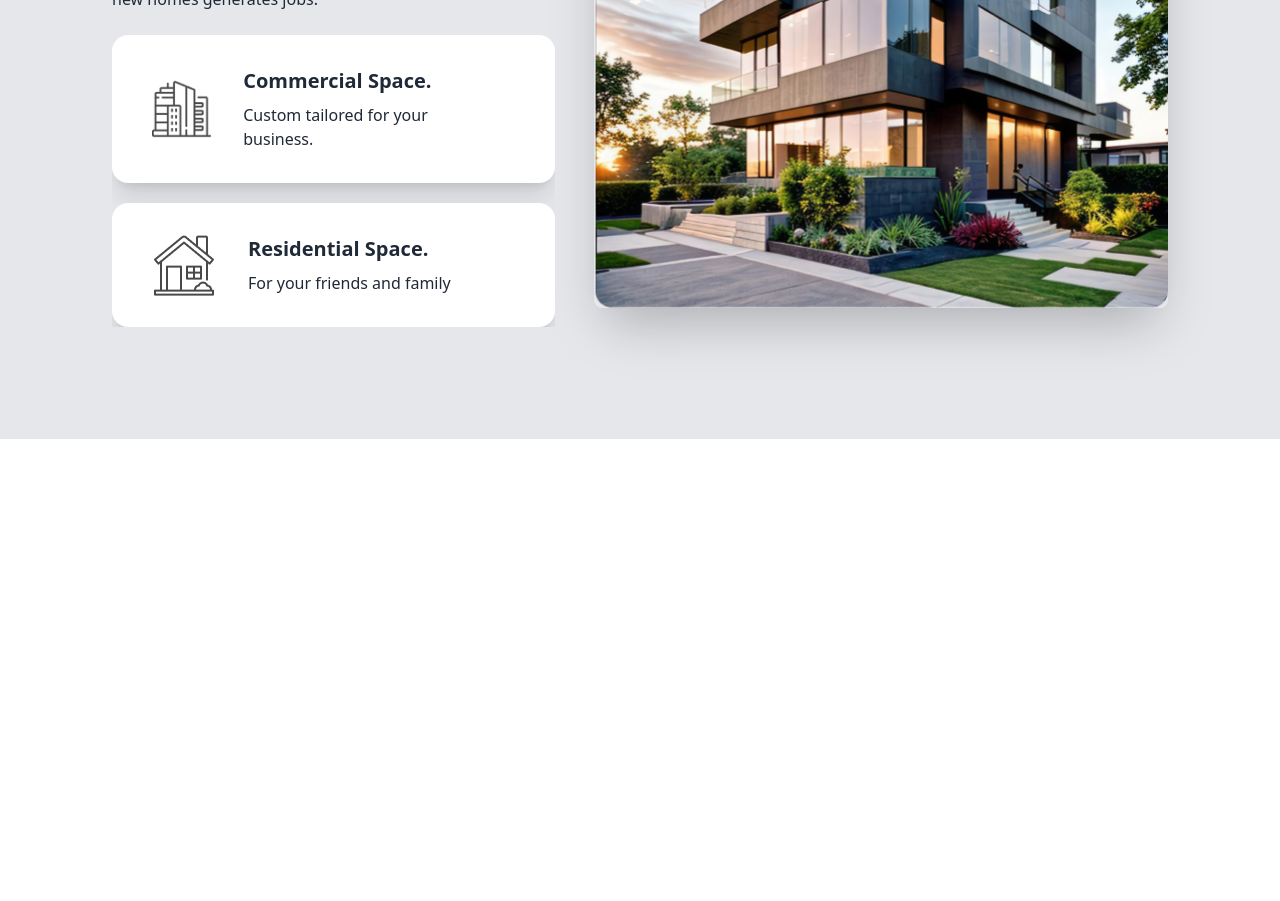
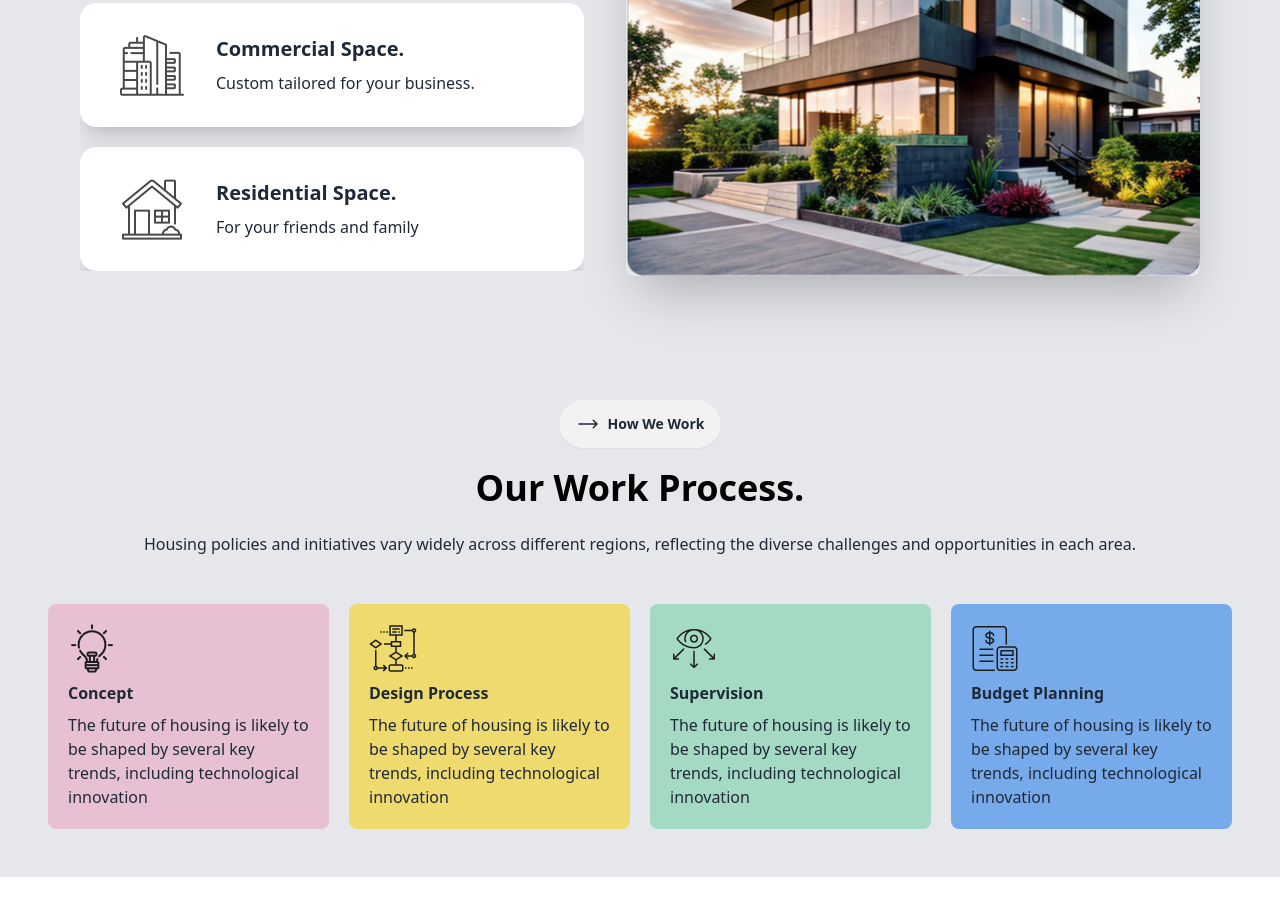
Before and after one commit to Shams-Joha/ph-assignment-3, a plain HTML site: page index.html in a window 1280 px wide. Shown: the part 1087-1988 px from the top of the page. Before the commit the page ends 1550 px from the top, so only its background shows below. Drawn offline with nearby package versions, Linux system fonts and the light colour scheme.

Commit message:
Finished How we Work Section

```diff
--- a/index.html
+++ b/index.html
@@ -124,23 +124,28 @@
     <main class="bg-gray-200">
 
         <!-- -----------------------------About Us Section Starts-------------------------------------------- -->
-        <div class="hero mt-10 lg:mt-6 mb-6 lg:p-24 ">
+        <section class="hero mt-10 lg:mt-6 mb-6 lg:p-16 ">
             <div class="hero-content flex-col flex-col-reverse lg:flex-row-reverse items-start">
                 <img src="assets/Rectangle.png" class="rounded-lg shadow-2xl" />
                 <div class="relative">
-                    <img class="hidden lg:flex absolute z-10 -top-10 -left-20 border-dashed border-2 border-gray-300" src="assets/Vector.png" alt="">
+                    <img class="hidden lg:flex absolute z-10 -top-10 -left-20 border-dashed border-2 border-gray-300"
+                        src="assets/Vector.png" alt="">
                     <div class="flex justify-center lg:justify-start">
-                        <button class="btn font-bold rounded-full mt-5 mb-5"><svg xmlns="http://www.w3.org/2000/svg" fill="none" viewBox="0 0 24 24" stroke-width="1.5" stroke="currentColor" class="size-6">
-                            <path stroke-linecap="round" stroke-linejoin="round" d="M17.25 8.25 21 12m0 0-3.75 3.75M21 12H3" />
-                          </svg>
-                          About Us</button>
+                        <button class="btn font-bold rounded-full mt-5 mb-5"><svg xmlns="http://www.w3.org/2000/svg"
+                                fill="none" viewBox="0 0 24 24" stroke-width="1.5" stroke="currentColor" class="size-6">
+                                <path stroke-linecap="round" stroke-linejoin="round"
+                                    d="M17.25 8.25 21 12m0 0-3.75 3.75M21 12H3" />
+                            </svg>
+                            About Us</button>
                     </div>
 
 
 
-                    <h1 class="text-4xl font-bold text-black text-center lg:text-left">You Just Name It, We'll Design It.</h1>
+                    <h1 class="text-4xl font-bold text-black text-center lg:text-left">You Just Name It, We'll Design
+                        It.</h1>
                     <p class="py-6 text-center lg:text-left">
-                        In the context of economic development, housing is a critical driver of local and national economies. The construction of new homes generates jobs.
+                        In the context of economic development, housing is a critical driver of local and national
+                        economies. The construction of new homes generates jobs.
                     </p>
                     <!-- two cards---------------------------------------- -->
                     <div class="lg:w-[95%] space-y-5 overflow-hidden">
@@ -170,8 +175,55 @@
 
                 </div>
             </div>
-        </div>
+        </section>
         <!-- -----------------------------About Us Section Ends-------------------------------------------- -->
+
+        <!-- -----------------------------How we work section Begins-------------------------------------- -->
+        <section class="container mx-auto">
+            <div class="px-4 flex flex-col justify-center items-center">
+                <button class="btn font-bold rounded-full mt-5 mb-5"><svg xmlns="http://www.w3.org/2000/svg" fill="none"
+                        viewBox="0 0 24 24" stroke-width="1.5" stroke="currentColor" class="size-6">
+                        <path stroke-linecap="round" stroke-linejoin="round"
+                            d="M17.25 8.25 21 12m0 0-3.75 3.75M21 12H3" />
+                    </svg>
+                    How We Work</button>
+                <h1 class="text-4xl font-bold text-black text-center lg:text-left">Our Work Process.</h1>
+                <p class="pt-6  text-center lg:text-left">
+                    Housing policies and initiatives vary widely across different regions, reflecting the diverse
+                    challenges and opportunities in each area.
+                </p>
+            </div>
+            <!-- cards -->
+            <div class="grid sm:grid-cols-1 md:grid-cols-2 lg:grid-cols-4 gap-5 mb-6 lg:p-12 p-5">
+                <div class="bg-[#E7C1D3] rounded-lg p-5 space-y-2">
+                    <img src="assets/concept.png" alt="logo">
+                    <h3 class="font-bold">Concept</h3>
+                    <p class="text-left">The future of housing is likely to be shaped by several key trends, including
+                        technological innovation</p>
+                </div>
+                <div class="bg-[#EFDA6E] rounded-lg p-5 space-y-2">
+                    <img src="assets/flow-chart.png" alt="logo">
+                    <h3 class="font-bold">Design Process</h3>
+                    <p class="text-left">The future of housing is likely to be shaped by several key trends, including
+                        technological innovation</p>
+                </div>
+                <div class="bg-[#A4DAC3] rounded-lg p-5 space-y-2">
+                    <img src="assets/vision.png" alt="logo">
+                    <h3 class="font-bold">Supervision</h3>
+                    <p class="text-left">The future of housing is likely to be shaped by several key trends, including
+                        technological innovation</p>
+                </div>
+                <div class="bg-[#77AAEA] rounded-lg p-5 space-y-2">
+                    <img src="assets/budget-planning.png" alt="logo">
+                    <h3 class="font-bold">Budget Planning</h3>
+                    <p class="text-left">The future of housing is likely to be shaped by several key trends, including
+                        technological innovation</p>
+                </div>
+
+            </div>
+
+        </section>
+        <!-- -----------------------------How we work section Ends-------------------------------------- -->
 
     </main>
     <footer>
```
